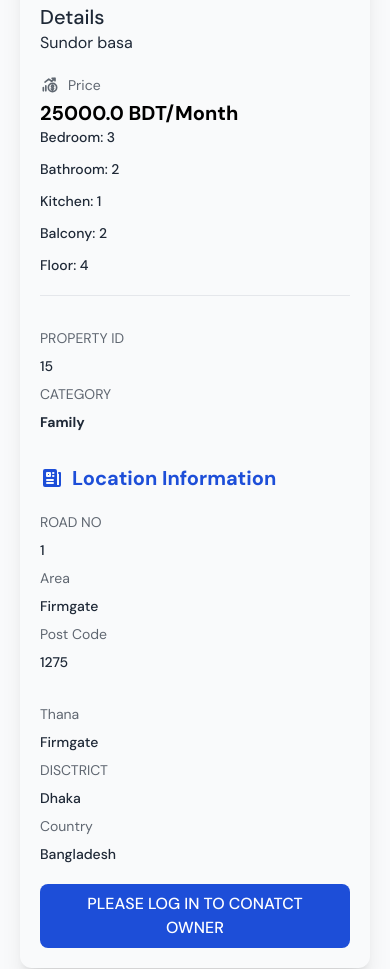
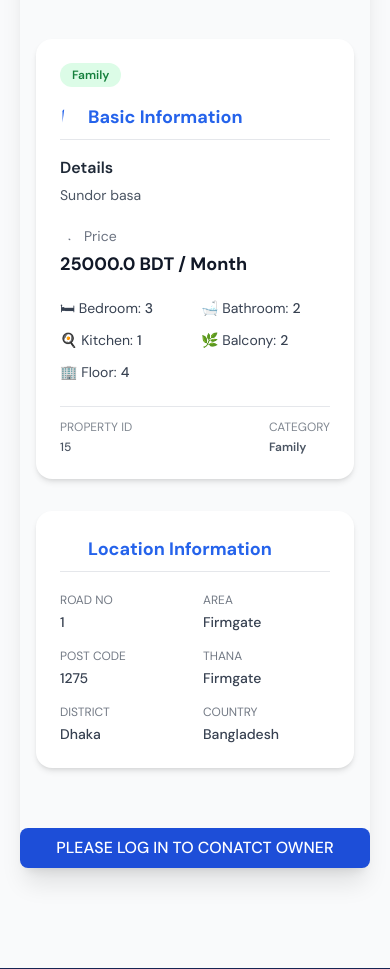
Before and after one commit to Anim36/RentWise_project, a Django app: page /properties/15 in a window 390 px wide. Shown: the part 984-1953 px from the top of the page. Run offline with Django 5.2, Linux system fonts and the light colour scheme; data comes from the database, SQL or seed files in the repository; both versions use the stored data as it was after the commit; style sheets or scripts are compiled from the project's sources; some libraries are stand-ins or nearby versions.

Commit message:
7th commit

```diff
--- a/templates/property_details.html
+++ b/templates/property_details.html
@@ -79,7 +79,7 @@
           <div class="w-full">
             <img class="h-96 w-full rounded-lg object-cover" src="{{ property.property_img.url }}" alt="" />
           </div>
-          <div class="grid w-full grid-cols-3 gap-4">
+          <div class="grid w-full grid-cols-2 gap-4">
             <div>
               <img class="h-auto max-w-full rounded-lg" src="https://www.legrand.com/ecatalogue/modules/custom/legrand_ecat/assets/img/no-image.png" alt="" />
             </div>
@@ -92,114 +92,109 @@
             <div>
               <img class="h-auto max-w-full rounded-lg" src="https://www.legrand.com/ecatalogue/modules/custom/legrand_ecat/assets/img/no-image.png" alt="" />
             </div>
-            <div>
-              <img class="h-auto max-w-full rounded-lg" src="https://www.legrand.com/ecatalogue/modules/custom/legrand_ecat/assets/img/no-image.png" alt="" />
-            </div>
+
           </div>
         </div>
       {% else %}
         <p>No profile image available</p>
       {% endif %}
-      <div class="p-5 grid grid-cols-1 lg:grid-cols-2 gap-7">
-        <div>
-          <span class="bg-green-200 text-green-800 text-xs font-medium me-2 px-2.5 py-0.5 rounded-full font-bold">{{ property.category }}</span>
+      <!-- Property & Location Section -->
+<div class="max-w-6xl mx-auto py-10 px-4 grid grid-cols-1 lg:grid-cols-2 gap-8">
 
-          <h1 class="text-xl sm:text-2xl pt-1 font-bold text-[#1D4ED8] flex gap-2 items-center">
-            <svg class="w-6 h-6 text-[#1D4ED8]" aria-hidden="true" xmlns="http://www.w3.org/2000/svg" width="24" height="24" fill="currentColor" viewBox="0 0 24 24">
-              <path fill-rule="evenodd" d="M5 3a2 2 0 0 0-2 2v14a2 2 0 0 0 2 2h11.5c.07 0 .14-.007.207-.021.095.014.193.021.293.021h2a2 2 0 0 0 2-2V7a1 1 0 0 0-1-1h-1a1 1 0 1 0 0 2v11h-2V5a2 2 0 0 0-2-2H5Zm7 4a1 1 0 0 1 1-1h.5a1 1 0 1 1 0 2H13a1 1 0 0 1-1-1Zm0 3a1 1 0 0 1 1-1h.5a1 1 0 1 1 0 2H13a1 1 0 0 1-1-1Zm-6 4a1 1 0 0 1 1-1h6a1 1 0 1 1 0 2H7a1 1 0 0 1-1-1Zm0 3a1 1 0 0 1 1-1h6a1 1 0 1 1 0 2H7a1 1 0 0 1-1-1ZM7 6a1 1 0 0 0-1 1v3a1 1 0 0 0 1 1h3a1 1 0 0 0 1-1V7a1 1 0 0 0-1-1H7Zm1 3V8h1v1H8Z" clip-rule="evenodd" />
-            </svg>Basic Information
-          </h1>
-
-          <div class="mt-5">
-            <p class="font-medium text-xl">{{ property.title }}</p>
+  <!-- Basic Information Card -->
+  <div class="bg-white rounded-2xl shadow-md p-6 hover:shadow-xl hover:-translate-y-1 transition">
+    <div class="flex items-center justify-between">
+      <span class="bg-green-100 text-green-700 text-xs font-semibold px-3 py-1 rounded-full">
+        {{ property.category }}
+      </span>
     </div>
 
-          <div class="">
-            <p class="text-base">{{ property.description }}</p>
+    <h2 class="flex items-center gap-2 text-blue-600 text-lg font-bold mt-4 border-b pb-2">
+      <svg class="w-5 h-5" xmlns="http://www.w3.org/2000/svg" fill="currentColor" viewBox="0 0 24 24">
+        <path fill-rule="evenodd" d="M5 3a2 2 0 0 0-2 2v14a2..." clip-rule="evenodd"/>
+      </svg>
+      Basic Information
+    </h2>
+
+    <!-- Title & Description -->
+    <div class="mt-4 space-y-1">
+      <p class="text-gray-800 font-semibold text-base">{{ property.title }}</p>
+      <p class="text-gray-600 text-sm leading-relaxed">{{ property.description }}</p>
     </div>
 
-          {% comment %}price{% endcomment %}
-
-          <p class="flex items-center gap-2 opacity-70 text-sm mt-5">
-            <svg class="w-5 h-5 text-gray-800" aria-hidden="true" xmlns="http://www.w3.org/2000/svg" width="24" height="24" fill="none" viewBox="0 0 24 24">
-              <path stroke="currentColor" stroke-linecap="round" stroke-linejoin="round" stroke-width="2" d="M13.6 16.733c.234.269.548.456.895.534a1.4 1.4 0 0 0 1.75-.762c.172-.615-.446-1.287-1.242-1.481-.796-.194-1.41-.861-1.241-1.481a1.4 1.4 0 0 1 1.75-.762c.343.077.654.26.888.524m-1.358 4.017v.617m0-5.939v.725M4 15v4m3-6v6M6 8.5 10.5 5 14 7.5 18 4m0 0h-3.5M18 4v3m2 8a5 5 0 1 1-10 0 5 5 0 0 1 10 0Z" />
-            </svg>Price
+    <!-- Price -->
+    <div class="mt-5">
+      <p class="flex items-center gap-2 text-gray-500 text-sm">
+        <svg class="w-4 h-4" xmlns="http://www.w3.org/2000/svg" fill="none" viewBox="0 0 24 24">
+          <path stroke="currentColor" stroke-linecap="round" stroke-linejoin="round" stroke-width="2"
+            d="M13.6 16.733c.234.269.548.456.895.534..."/>
+        </svg>
+        Price
       </p>
-
-          <h1 class="text-xl sm:text-2xl pt-1 font-bold text-black flex gap-2 items-center">{{ property.price }} BDT/Month</h1>
-
-          {% comment %}bed , bath, balcony{% endcomment %}
-
-          <div class="flex flex-col gap-1 sm:flex-row gap-3 text-sm font-medium">
-            <div>Bedroom: {{ property.rooms }}</div>
-            <div>Bathroom: {{ property.washrooms }}</div>
-            <div>Kitchen: {{ property.kitchen }}</div>
-            <div>Balcony: {{ property.balcony }}</div>
-            <div>Floor: {{ property.floor }}</div>
+      <p class="text-lg font-bold text-gray-900 mt-1">{{ property.price }} BDT / Month</p>
     </div>
 
-          {% comment %}other info section{% endcomment %}
-
-          <div class="pt-8 border-t mt-5 flex justify-between flex-col gap-2 sm:flex-row">
-            <div class="text-sm">
-              <p class="opacity-70">PROPERTY ID</p>
-              <p class="font-medium mt-2">{{ property.id }}</p>
+    <!-- Details Grid -->
+    <div class="mt-5 grid grid-cols-2 gap-3 text-sm text-gray-700">
+      <div class="flex items-center gap-1">🛏 Bedroom: <span class="font-medium">{{ property.rooms }}</span></div>
+      <div class="flex items-center gap-1">🛁 Bathroom: <span class="font-medium">{{ property.washrooms }}</span></div>
+      <div class="flex items-center gap-1">🍳 Kitchen: <span class="font-medium">{{ property.kitchen }}</span></div>
+      <div class="flex items-center gap-1">🌿 Balcony: <span class="font-medium">{{ property.balcony }}</span></div>
+      <div class="flex items-center gap-1">🏢 Floor: <span class="font-medium">{{ property.floor }}</span></div>
     </div>
 
-            <div class="text-sm">
+    <!-- Footer Info -->
+    <div class="mt-6 border-t pt-3 flex justify-between text-xs text-gray-600">
+      <div>
+        <p class="opacity-70">PROPERTY ID</p>
+        <p class="font-medium mt-1">{{ property.id }}</p>
+      </div>
+      <div>
         <p class="opacity-70">CATEGORY</p>
-              <p class="font-bold mt-2">{{ property.category }}</p>
+        <p class="font-semibold mt-1">{{ property.category }}</p>
       </div>
-
-            {% comment %} <div class="text-sm">
-              <p class="opacity-70">AVAILABLE FROM</p>
-              <p class="font-medium mt-2">JUNE, 2024</p>
-            </div> {% endcomment %}
     </div>
   </div>
 
-        {% comment %}lcoation Information{% endcomment %}
+  <!-- Location Information Card -->
+  <div class="bg-white rounded-2xl shadow-md p-6 hover:shadow-xl hover:-translate-y-1 transition">
+    <h2 class="flex items-center gap-2 text-blue-600 text-lg font-bold border-b pb-2">
+      <svg class="w-5 h-5" xmlns="http://www.w3.org/2000/svg" fill="currentColor" viewBox="0 0 24 24">
+        <path fill-rule="evenodd" d="M5 3a2 2 0..." clip-rule="evenodd"/>
+      </svg>
+      Location Information
+    </h2>
+
+    <div class="mt-5 grid grid-cols-2 gap-4 text-sm text-gray-700">
       <div>
-          <h1 class="text-xl sm:text-2xl pt-1 font-bold text-[#1D4ED8] flex gap-2 items-center">
-            <svg class="w-6 h-6 text-[#1D4ED8]" aria-hidden="true" xmlns="http://www.w3.org/2000/svg" width="24" height="24" fill="currentColor" viewBox="0 0 24 24">
-              <path fill-rule="evenodd" d="M5 3a2 2 0 0 0-2 2v14a2 2 0 0 0 2 2h11.5c.07 0 .14-.007.207-.021.095.014.193.021.293.021h2a2 2 0 0 0 2-2V7a1 1 0 0 0-1-1h-1a1 1 0 1 0 0 2v11h-2V5a2 2 0 0 0-2-2H5Zm7 4a1 1 0 0 1 1-1h.5a1 1 0 1 1 0 2H13a1 1 0 0 1-1-1Zm0 3a1 1 0 0 1 1-1h.5a1 1 0 1 1 0 2H13a1 1 0 0 1-1-1Zm-6 4a1 1 0 0 1 1-1h6a1 1 0 1 1 0 2H7a1 1 0 0 1-1-1Zm0 3a1 1 0 0 1 1-1h6a1 1 0 1 1 0 2H7a1 1 0 0 1-1-1ZM7 6a1 1 0 0 0-1 1v3a1 1 0 0 0 1 1h3a1 1 0 0 0 1-1V7a1 1 0 0 0-1-1H7Zm1 3V8h1v1H8Z" clip-rule="evenodd" />
-            </svg>Location Information
-          </h1>
-
-          {% comment %}info{% endcomment %}
-          <div class="mt-5 flex justify-between flex-col gap-2">
-            <div class="text-sm">
-              <p class="opacity-70">ROAD NO</p>
-              <p class="font-medium mt-2">{{ location.road_no }}</p>
+        <p class="text-xs opacity-70">ROAD NO</p>
+        <p class="font-medium mt-1">{{ location.road_no }}</p>
       </div>
-
-            <div class="text-sm">
-              <p class="opacity-70">Area</p>
-              <p class="font-medium mt-2">{{ location.area }}</p>
+      <div>
+        <p class="text-xs opacity-70">AREA</p>
+        <p class="font-medium mt-1">{{ location.area }}</p>
       </div>
-
-            <div class="text-sm">
-              <p class="opacity-70">Post Code</p>
-              <p class="font-medium mt-2">{{ location.post_code }}</p>
+      <div>
+        <p class="text-xs opacity-70">POST CODE</p>
+        <p class="font-medium mt-1">{{ location.post_code }}</p>
+      </div>
+      <div>
+        <p class="text-xs opacity-70">THANA</p>
+        <p class="font-medium mt-1">{{ location.upazila }}</p>
+      </div>
+      <div>
+        <p class="text-xs opacity-70">DISTRICT</p>
+        <p class="font-medium mt-1">{{ location.district }}</p>
+      </div>
+      <div>
+        <p class="text-xs opacity-70">COUNTRY</p>
+        <p class="font-medium mt-1">Bangladesh</p>
+      </div>
     </div>
   </div>
 
-          <div class="mt-8 flex justify-between flex-col gap-2 sm:flex-row">
-            <div class="text-sm">
-              <p class="opacity-70">Thana</p>
-              <p class="font-medium mt-2">{{ location.upazila }}</p>
 </div>
 
-            <div class="text-sm">
-              <p class="opacity-70">DISCTRICT</p>
-              <p class="font-medium mt-2">{{ location.district }}</p>
-            </div>
-
-            <div class="text-sm">
-              <p class="opacity-70">Country</p>
-              <p class="font-medium mt-2">Bangladesh</p>
-            </div>
-          </div>
 
           {% if user.is_authenticated %}
             <div class="mt-5 w-full flex justify-center">
```
Also changed, not shown: manage.py (added, +22 -0 lines), requirements.txt (added, +8 -0 lines), templates/contact_owner.html (+27 -20 lines), db.sqlite3 (added). Lines whose indentation alone changed are shown as unchanged.
